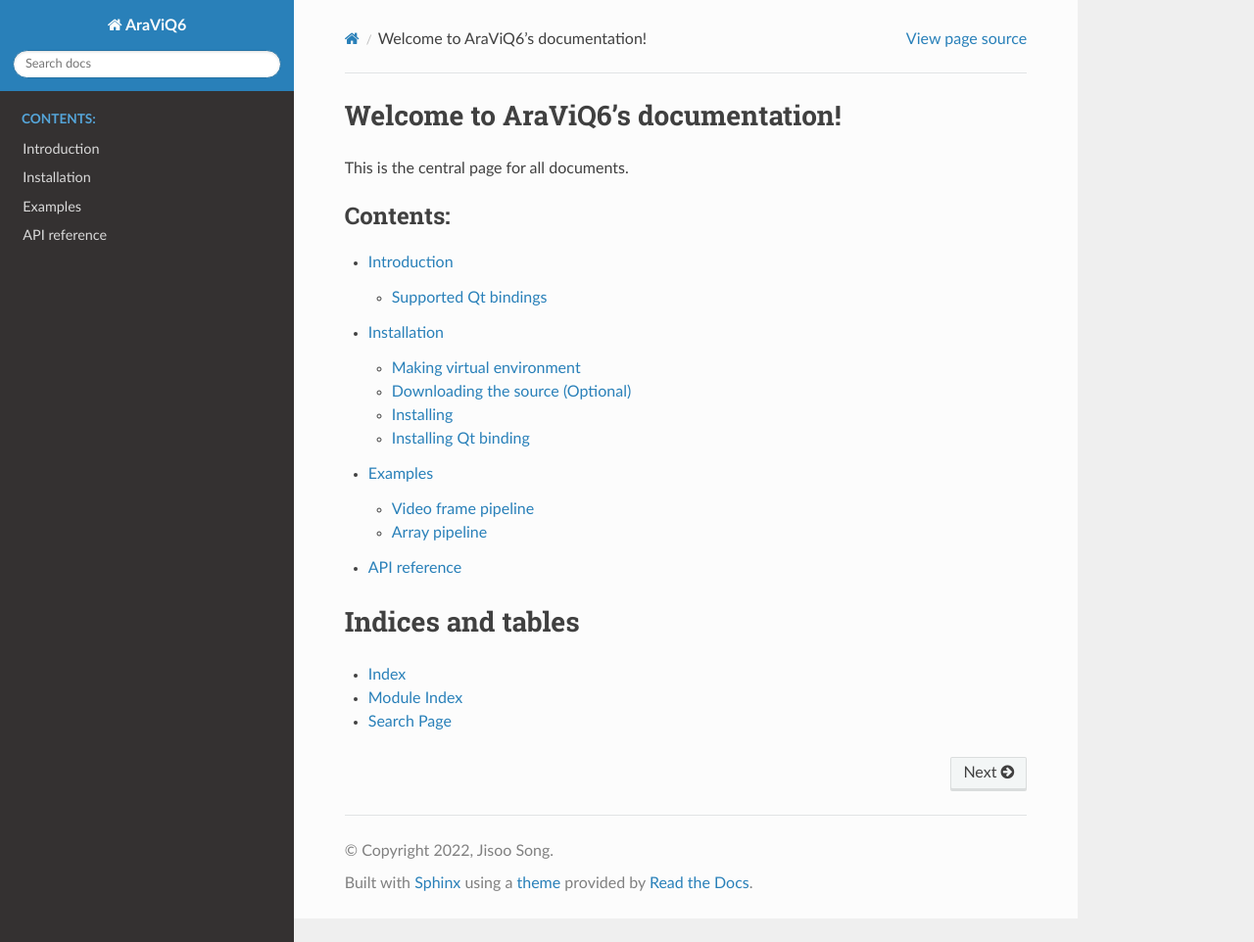
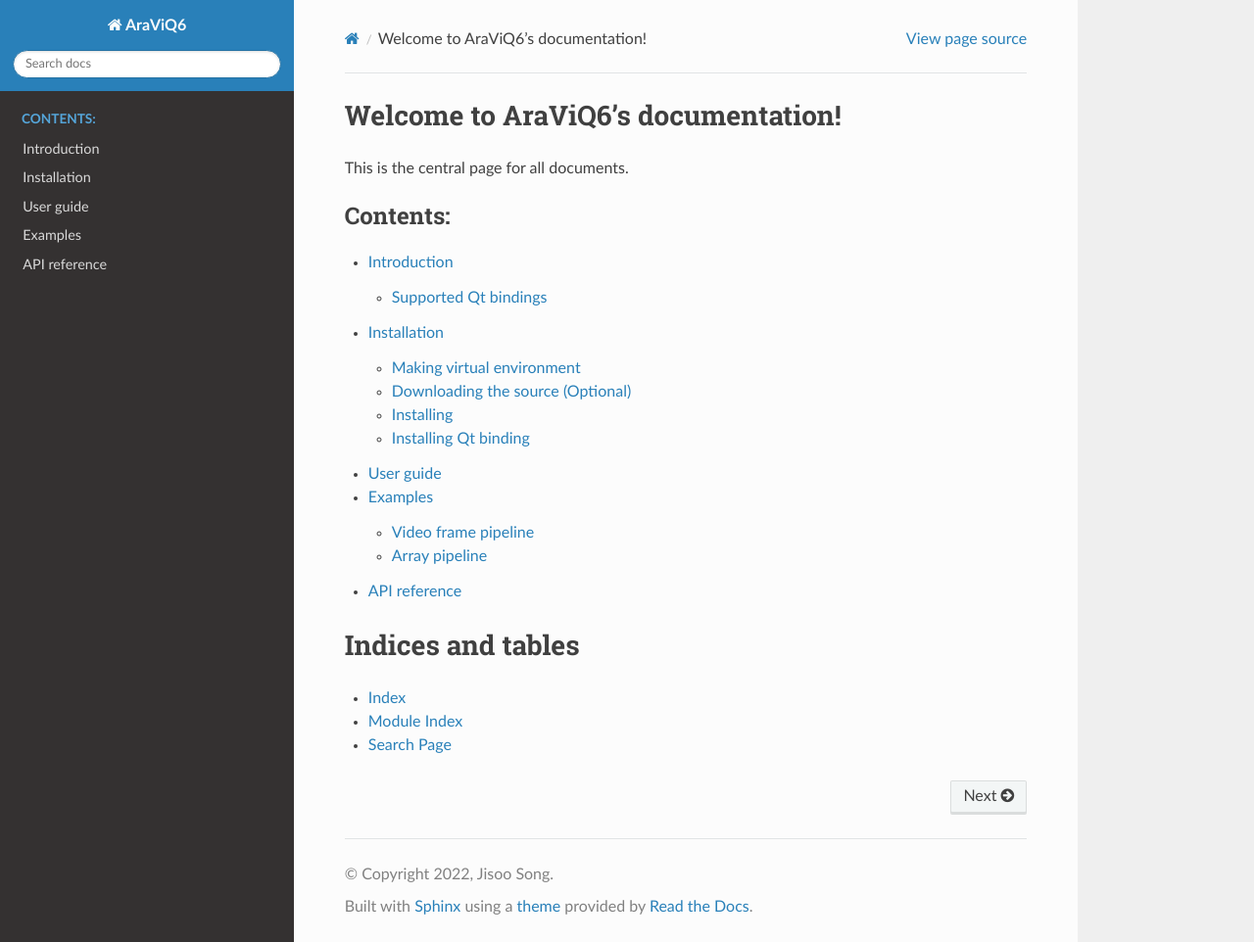
Before and after one commit to JSS95/araviq6, a Sphinx documentation site: the page built from doc/source/index.rst, in a window 1280 px wide and 962 px high. Shown: the whole window at 98% size. Built offline with Sphinx 7.4.7 and the Read the Docs theme 2.0.0, drawn with Linux system fonts in a browser that asks for light colours.

Commit message:
doc: add user guide document
Add directory

```diff
--- a/doc/source/index.rst
+++ b/doc/source/index.rst
@@ -14,6 +14,7 @@ This is the central page for all documents.
 
    intro
    install
+   user-guide/index
    examples/index
    API reference <reference/index>
 
--- /dev/null
+++ b/doc/source/user-guide/index.rst
@@ -0,0 +1,3 @@
+==========
+User guide
+==========
```
